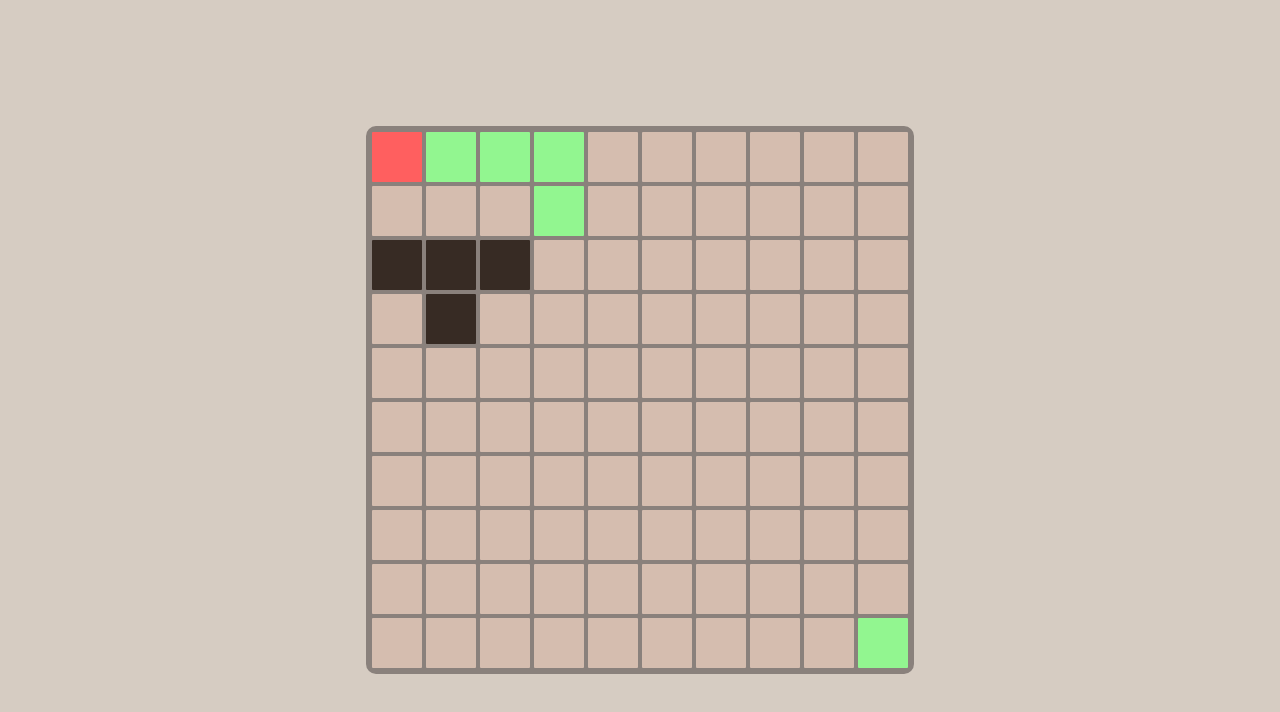
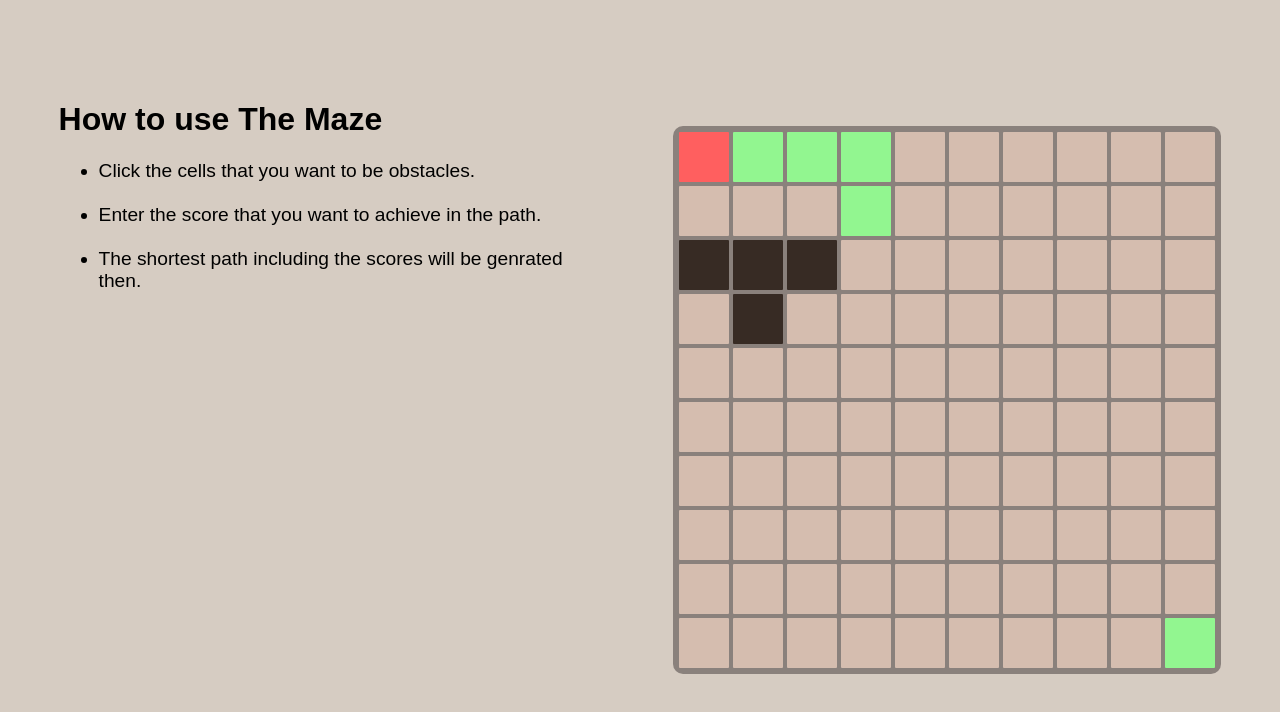
Before and after one commit to mrfattah84/Maze-ds-groupProject, a plain HTML site: page index.html in a window 1280 px wide. Drawn offline with Linux system fonts and the light colour scheme.

Commit message:
this is probably the last commit of html , css

```diff
--- a/index.html
+++ b/index.html
@@ -7,6 +7,17 @@
     <link rel="stylesheet" href="styles.css" />
   </head>
   <body>
+    <div class="about">
+      <h1>How to use The Maze</h1>
+      <ul>
+        <li>Click the cells that you want to be obstacles.</li>
+        <br>
+        <li>Enter the score that you want to achieve in the path.</li>
+        <br>
+        <li>The shortest path including the scores will be genrated then.</li>
+      </ul>
+    </div>
+
     <div class="maze-grid">
       <div class="cell start"></div>
       <div class="cell path"></div>
--- a/styles.css
+++ b/styles.css
@@ -2,12 +2,26 @@
 body {
     margin: 0;
     display: flex;
+    gap:90px;
     justify-content: center;
     align-items: center;
     min-height: 100vh;
     background: #d6ccc2;
     font-family: Arial, sans-serif;
 }
+
+.about {
+    align-self: flex-start;
+    padding-top: 80px;
+    justify-self: left;
+    max-width: 41vw;
+}
+ul{
+    font-size: larger;
+}
+
+
+
 .maze-grid {
     display: grid;
     grid-template-columns: repeat(10, 50px);
@@ -16,6 +30,7 @@ body {
     background: #8a817c;
     padding: 6px;
     border-radius: 10px;
+
 }
 .cell {
     background: #d5bdaf;
```
